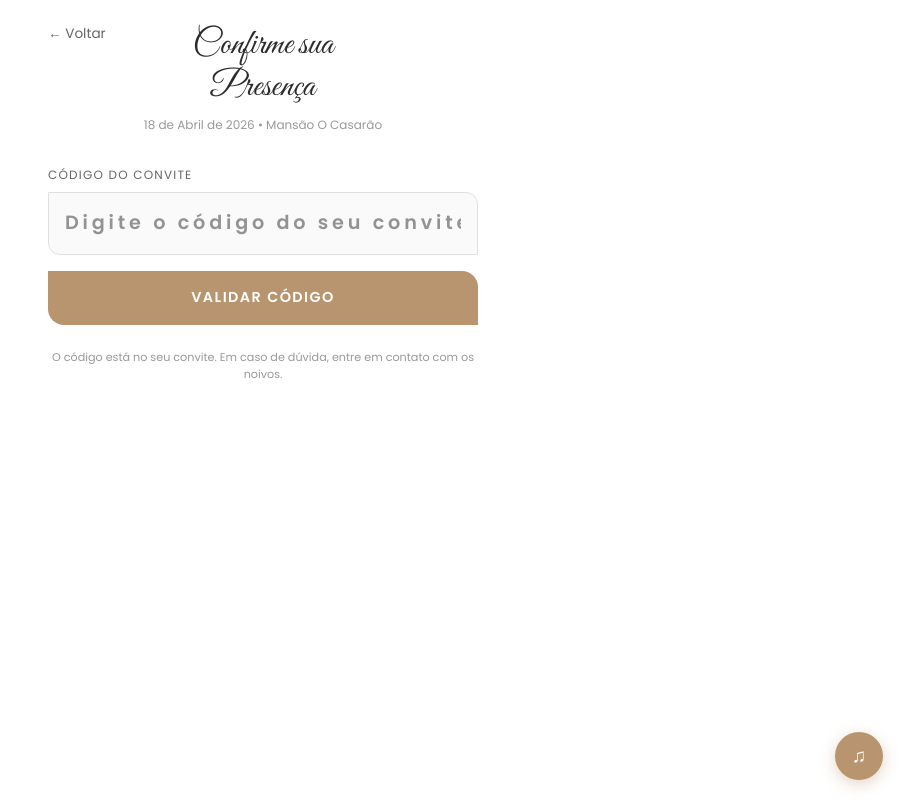
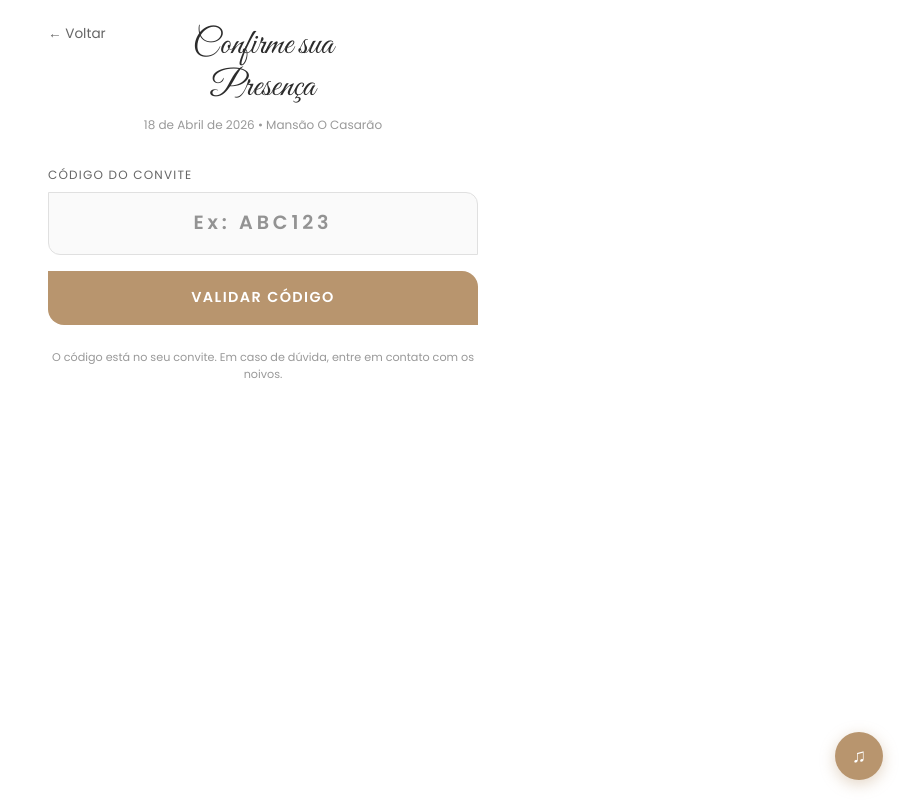
Before and after one commit to johnrsfc/convite_casamento, a Next.js app: page /confirma in a window 1280 px wide. Shown: the whole page, without its empty margins (377-1280 px from the left). Built offline with nearby package versions, Linux system fonts and the light colour scheme; a web font is replaced by a local one.

Commit message:
feat: InputConfirmacao casamento

```diff
--- a/app/confirma/page.tsx
+++ b/app/confirma/page.tsx
@@ -240,14 +240,15 @@ export default function ConfirmaPresencaPage() {
                             autoCapitalize="characters"
                             spellCheck={false}
                             value={codigo}
+                            maxLength={6}
                             onChange={(e) => {
-                                setCodigo(e.target.value.toUpperCase());
+                                setCodigo(e.target.value.toUpperCase().slice(0, 6));
                                 setErro('');
                             }}
                             onKeyDown={(e) => {
                                 if (e.key === 'Enter') validarCodigo();
                             }}
-                            placeholder="Digite o código do seu convite"
+                            placeholder="Ex: ABC123"
                             style={{
                                 ...inputStyle,
                                 textAlign: 'center',
```
